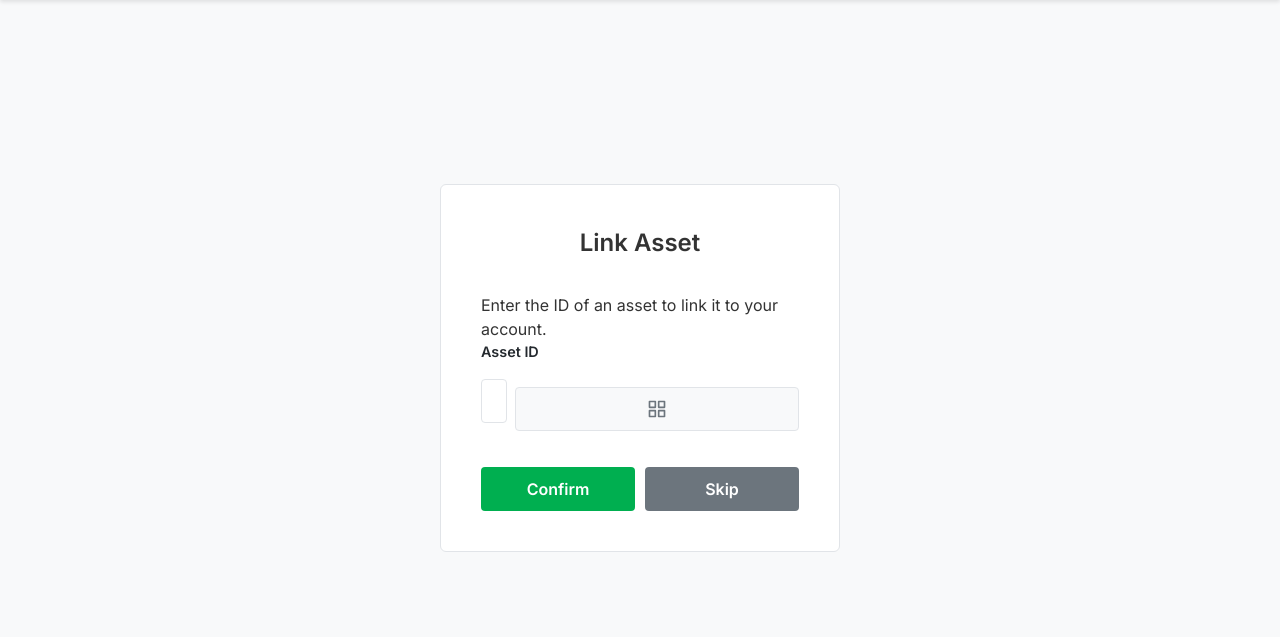
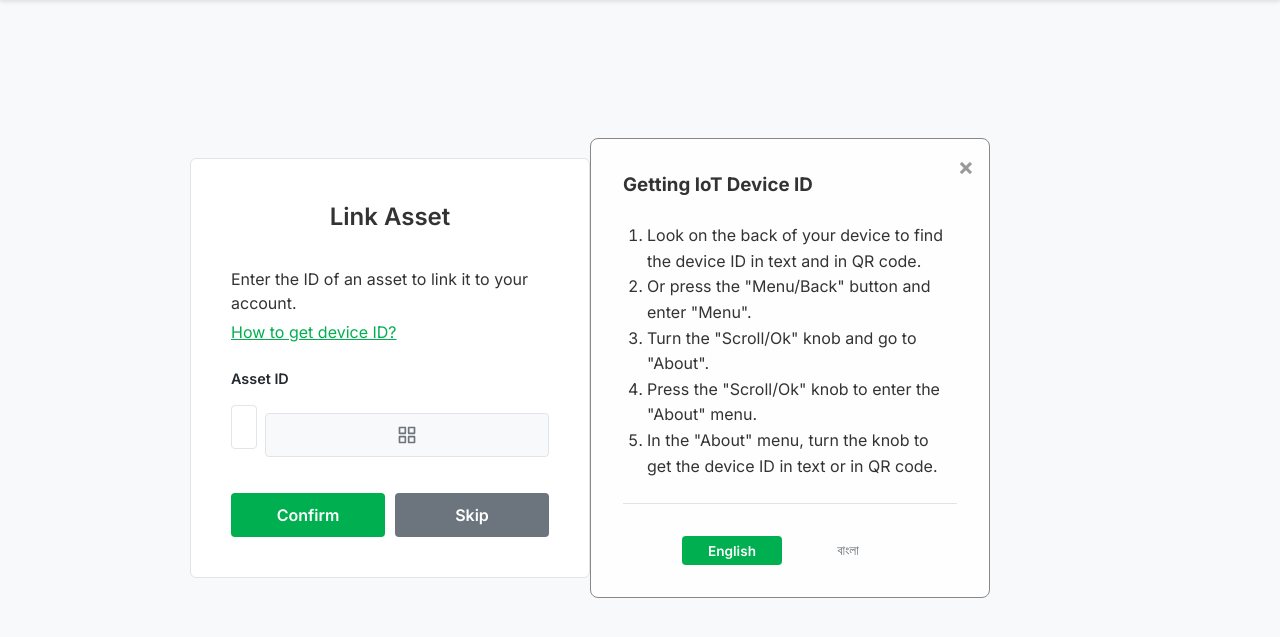
Before and after one commit to arif-dibl/dibl-iot, a Python web app: template src/templates/link_asset.html in a window 1280 px wide. Shown: the part 64-701 px from the top of the page. Run offline with Jinja, Linux system fonts and the light colour scheme; the template is opened without the code that fills it: most values are stand-ins (such as "Sample title", 1, 10 or a date in 2020).

Commit message:
feat: Introduce device ID instructions and integrate them into the asset linking

```diff
--- /dev/null
+++ b/src/templates/device_id_instructions.html
@@ -0,0 +1,68 @@
+<div class="modal-overlay" id="deviceIdInstructionsModal">
+    <div class="modal-content" style="max-width: 500px; position: relative; padding: 2rem;">
+        <span onclick="closeDeviceIdInstructions()"
+            style="position:absolute; top:10px; right:15px; font-size:1.5rem; cursor:pointer; color:#999; font-weight:bold;">&times;</span>
+
+        <div id="instructions-en">
+            <h3 style="margin-bottom:1.5rem;">Getting IoT Device ID</h3>
+            <ol style="padding-left: 1.5rem; margin-bottom: 1.5rem; line-height: 1.6; color: var(--text-dark);">
+                <li>Look on the back of your device to find the device ID in text and in QR code.</li>
+                <li>Or press the "Menu/Back" button and enter "Menu".</li>
+                <li>Turn the "Scroll/Ok" knob and go to "About".</li>
+                <li>Press the "Scroll/Ok" knob to enter the "About" menu.</li>
+                <li>In the "About" menu, turn the knob to get the device ID in text or in QR code.</li>
+            </ol>
+        </div>
+
+        <div id="instructions-bn" style="display: none;">
+            <h3 style="margin-bottom:1.5rem;">আইওটি ডিভাইস আইডি সংগ্রহ</h3>
+            <ol style="padding-left: 1.5rem; margin-bottom: 1.5rem; line-height: 1.6; color: var(--text-dark);">
+                <li>আপনার ডিভাইসের পিছনে টেক্সট বা QR কোডে ডিভাইস আইডি খুঁজুন।</li>
+                <li>অথবা "Menu/Back" বোতাম চাপুন এবং "Menu" এ প্রবেশ করুন।</li>
+                <li>"Scroll/Ok" নবটি ঘুরিয়ে "About" এ যান।</li>
+                <li>"About" মেনুতে প্রবেশ করতে "Scroll/Ok" নবটি চাপুন।</li>
+                <li>"About" মেনুতে, টেক্সট বা QR কোডে ডিভাইস আইডি পেতে নবটি ঘোরান।</li>
+            </ol>
+        </div>
+
+        <div
+            style="display: flex; justify-content: center; gap: 1rem; border-top: 1px solid var(--border); padding-top: 1rem; margin-top: 1rem;">
+            <button type="button" class="btn-sm" id="btn-lang-en" onclick="switchInstructionLanguage('en')"
+                style="width: 100px;">English</button>
+            <button type="button" class="btn-sm btn-ghost" id="btn-lang-bn" onclick="switchInstructionLanguage('bn')"
+                style="width: 100px;">বাংলা</button>
+        </div>
+    </div>
+</div>
+
+<script>
+    function openDeviceIdInstructions() {
+        document.getElementById('deviceIdInstructionsModal').classList.add('show');
+    }
+
+    function closeDeviceIdInstructions() {
+        document.getElementById('deviceIdInstructionsModal').classList.remove('show');
+    }
+
+    function switchInstructionLanguage(lang) {
+        if (lang === 'bn') {
+            document.getElementById('instructions-en').style.display = 'none';
+            document.getElementById('instructions-bn').style.display = 'block';
+            document.getElementById('btn-lang-bn').classList.remove('btn-ghost');
+            document.getElementById('btn-lang-en').classList.add('btn-ghost');
+        } else {
+            document.getElementById('instructions-bn').style.display = 'none';
+            document.getElementById('instructions-en').style.display = 'block';
+            document.getElementById('btn-lang-en').classList.remove('btn-ghost');
+            document.getElementById('btn-lang-bn').classList.add('btn-ghost');
+        }
+    }
+
+    // Close on outside click
+    document.addEventListener('click', function (event) {
+        var modal = document.getElementById('deviceIdInstructionsModal');
+        if (event.target === modal) {
+            closeDeviceIdInstructions();
+        }
+    });
+</script>
--- a/src/templates/link_asset.html
+++ b/src/templates/link_asset.html
@@ -18,7 +18,11 @@
     </nav>
     <div class="container">
         <h2>Link Asset</h2>
-        <p>Enter the ID of an asset to link it to your account.</p>
+        <p style="margin-bottom: 1.5rem;">Enter the ID of an asset to link it to your account. <br>
+            <span onclick="openDeviceIdInstructions()"
+                style="color: var(--primary); cursor: pointer; text-decoration: underline; display: inline-block; margin-top: 5px;">How
+                to get device ID?</span>
+        </p>
 
         {% if error %}
         <div class="alert alert-error">{{ error }}</div>
@@ -60,6 +64,8 @@
             </div>
         </form>
     </div>
+
+    {% include 'device_id_instructions.html' %}
 
     <script src="https://unpkg.com/html5-qrcode" type="text/javascript"></script>
     <script>
```
Also changed, not shown: src/templates/assets.html (+7 -1 lines).
